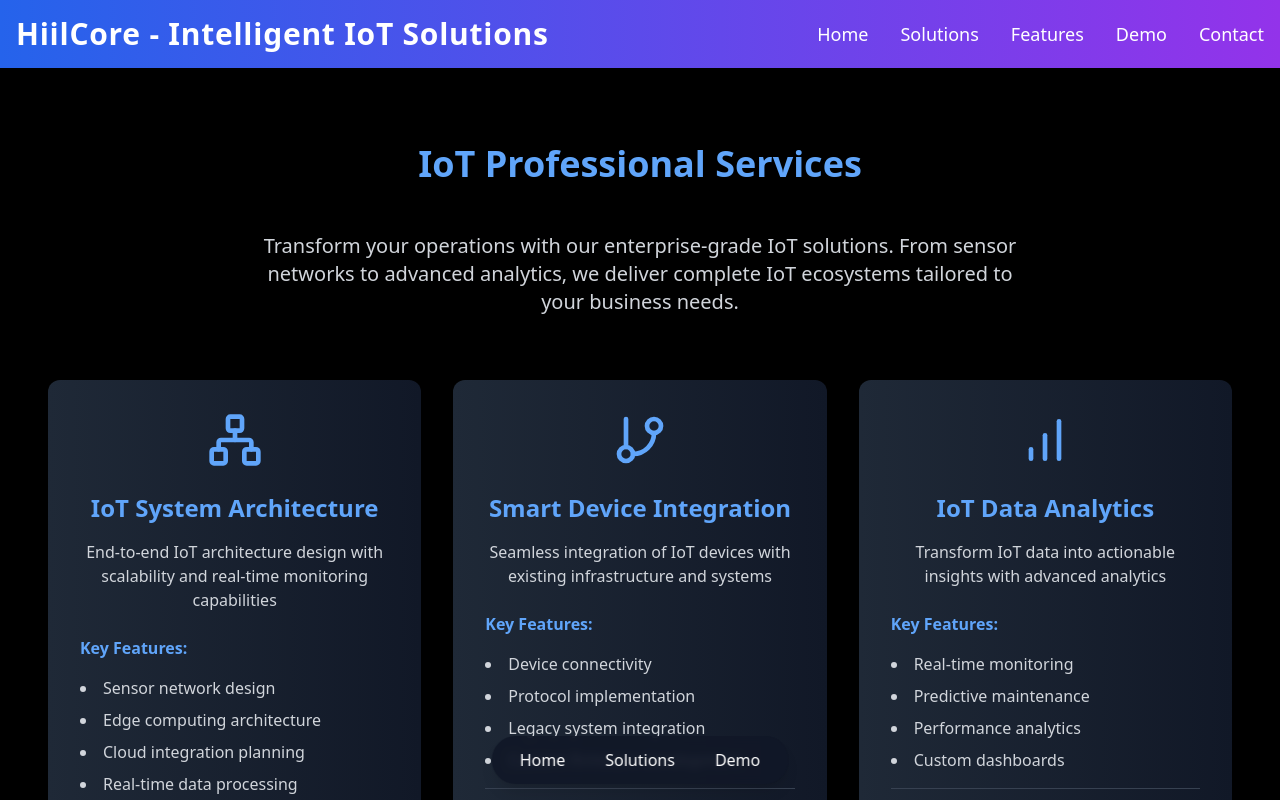
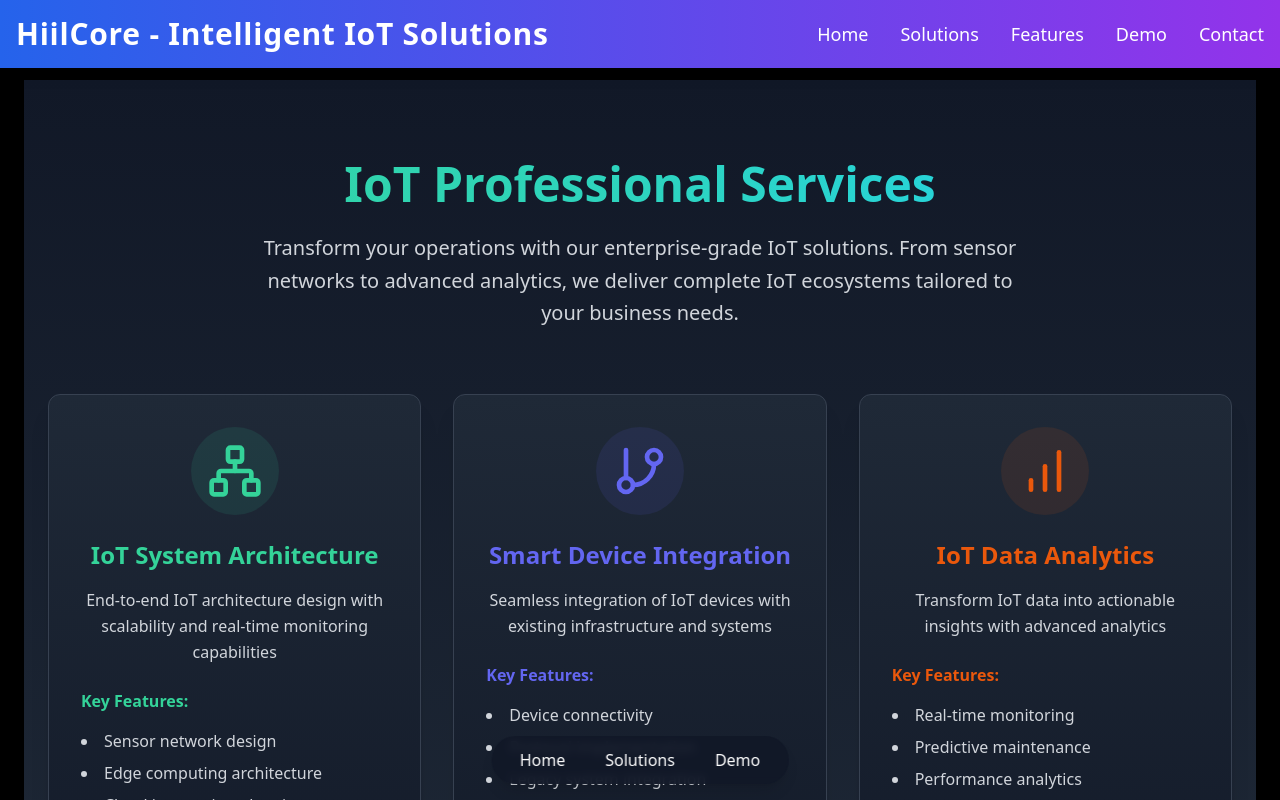
Before and after one commit to mustafasigad/iot-solutions-somalsmart, a Next.js app: page /solutions in a window 1280 px wide. Shown: the top 800 px of the page. Built offline with nearby package versions, Linux system fonts and the light colour scheme.

Commit message:
contact issue resolved

```diff
--- a/src/components/solutions/ProfessionalServices.js
+++ b/src/components/solutions/ProfessionalServices.js
@@ -1,9 +1,38 @@
 "use client";
 import {
   Network, Shield, BarChart, Cpu,
-  GitBranch, LineChart, X, Send, Upload, File, Trash2, Calendar
+  GitBranch, LineChart, X, Send, Upload, File, Trash2, Calendar,
+  AlertCircle, CheckCircle, XCircle
 } from 'lucide-react';
-import { useState } from 'react';
+import { useState, useEffect } from 'react';
+
+// Industry standard colors for IoT and tech services
+const serviceColors = {
+  architecture: {
+    icon: "rgb(52, 211, 153)", // Emerald
+    bg: "rgba(52, 211, 153, 0.1)"
+  },
+  integration: {
+    icon: "rgb(99, 102, 241)", // Indigo
+    bg: "rgba(99, 102, 241, 0.1)"
+  },
+  analytics: {
+    icon: "rgb(234, 88, 12)", // Orange
+    bg: "rgba(234, 88, 12, 0.1)"
+  },
+  security: {
+    icon: "rgb(220, 38, 38)", // Red
+    bg: "rgba(220, 38, 38, 0.1)"
+  },
+  industrial: {
+    icon: "rgb(147, 51, 234)", // Purple
+    bg: "rgba(147, 51, 234, 0.1)"
+  },
+  performance: {
+    icon: "rgb(20, 184, 166)", // Teal
+    bg: "rgba(20, 184, 166, 0.1)"
+  }
+};
 
 const services = [
   {
@@ -16,7 +45,8 @@
       "Cloud integration planning",
       "Real-time data processing"
     ],
-    deliverables: "Complete IoT architecture blueprint, implementation roadmap, and technical specifications"
+    deliverables: "Complete IoT architecture blueprint, implementation roadmap, and technical specifications",
+    colorScheme: serviceColors.architecture
   },
   {
     title: "Smart Device Integration",
@@ -28,7 +58,8 @@
       "Legacy system integration",
       "Custom firmware development"
     ],
-    deliverables: "Fully integrated IoT ecosystem with documentation and support"
+    deliverables: "Fully integrated IoT ecosystem with documentation and support",
+    colorScheme: serviceColors.integration
   },
   {
     title: "IoT Data Analytics",
@@ -40,7 +71,8 @@
       "Performance analytics",
       "Custom dashboards"
     ],
-    deliverables: "Analytics platform with real-time monitoring and predictive capabilities"
+    deliverables: "Analytics platform with real-time monitoring and predictive capabilities",
+    colorScheme: serviceColors.analytics
   },
   {
     title: "IoT Security Solutions",
@@ -52,7 +84,8 @@
       "Data encryption",
       "Access control"
     ],
-    deliverables: "Secure IoT environment with continuous monitoring and threat protection"
+    deliverables: "Secure IoT environment with continuous monitoring and threat protection",
+    colorScheme: serviceColors.security
   },
   {
     title: "Industrial IoT Solutions",
@@ -64,7 +97,8 @@
       "Process optimization",
       "Equipment tracking"
     ],
-    deliverables: "Complete IoT solution with automation and monitoring capabilities"
+    deliverables: "Complete IoT solution with automation and monitoring capabilities",
+    colorScheme: serviceColors.industrial
   },
   {
     title: "Performance Optimization",
@@ -76,7 +110,8 @@
       "Bandwidth management",
       "Latency reduction"
     ],
-    deliverables: "Optimized IoT infrastructure with improved performance metrics"
+    deliverables: "Optimized IoT infrastructure with improved performance metrics",
+    colorScheme: serviceColors.performance
   }
 ];
 
@@ -94,6 +129,7 @@
   const [file, setFile] = useState(null);
   const [isSubmitting, setIsSubmitting] = useState(false);
   const [submitStatus, setSubmitStatus] = useState(null);
+  const [notification, setNotification] = useState(null);
 
   const handleSubmit = async (e) => {
     e.preventDefault();
@@ -119,7 +155,10 @@
       });
 
       if (response.ok) {
-        setSubmitStatus('success');
+        setNotification({
+          type: 'success',
+          message: 'Consultation scheduled successfully!'
+        });
         setFormData({
           name: '',
           email: '',
@@ -132,14 +171,17 @@
         setFile(null);
         setTimeout(() => {
           setIsModalOpen(false);
-          setSubmitStatus(null);
+          setNotification(null);
         }, 2000);
       } else {
-        setSubmitStatus('error');
+        throw new Error('Failed to send request');
       }
     } catch (error) {
       console.error('Error submitting form:', error);
-      setSubmitStatus('error');
+      setNotification({
+        type: 'error',
+        message: 'Failed to schedule consultation. Please try again.'
+      });
     } finally {
       setIsSubmitting(false);
     }
@@ -158,7 +200,11 @@
     if (selectedFile && selectedFile.size <= 5 * 1024 * 1024) {
       setFile(selectedFile);
     } else {
-      alert('Please select a file smaller than 5MB');
+      setNotification({
+        type: 'error',
+        message: 'Please select a file smaller than 5MB'
+      });
+      setTimeout(() => setNotification(null), 3000);
     }
   };
 
@@ -171,39 +217,75 @@
   const minDate = tomorrow.toISOString().split('T')[0];
 
   return (
-    <section className="py-16 px-6 bg-black text-white">
+    <section className="py-20 px-6 bg-gradient-to-b from-gray-900 via-gray-800 to-black text-white">
       <div className="container mx-auto">
-        <h2 className="text-4xl font-bold text-center mb-12 text-blue-400">
+        {notification && (
+          <div
+            className={`fixed top-4 right-4 z-50 flex items-center space-x-2 p-4 rounded-lg shadow-lg transition-all duration-500 ${
+              notification.type === 'success'
+                ? 'bg-emerald-100 border-emerald-500 text-emerald-700'
+                : 'bg-red-100 border-red-500 text-red-700'
+            }`}
+          >
+            {notification.type === 'success' ? (
+              <CheckCircle className="h-5 w-5 text-emerald-500" />
+            ) : (
+              <AlertCircle className="h-5 w-5 text-red-500" />
+            )}
+            <span>{notification.message}</span>
+          </div>
+        )}
+
+        <h2 className="text-5xl font-bold text-center mb-6 bg-gradient-to-r from-emerald-400 via-teal-400 to-cyan-400 text-transparent bg-clip-text">
           IoT Professional Services
         </h2>
-        <p className="text-center mb-16 text-xl text-gray-300 max-w-3xl mx-auto">
-          Transform your operations with our enterprise-grade IoT solutions. From sensor networks to advanced analytics, we deliver complete IoT ecosystems tailored to your business needs.
+        <p className="text-center mb-16 text-xl text-gray-300 max-w-3xl mx-auto leading-relaxed">
+          Transform your operations with our enterprise-grade IoT solutions. From sensor networks to advanced analytics,
+          we deliver complete IoT ecosystems tailored to your business needs.
         </p>
 
         <div className="grid md:grid-cols-2 lg:grid-cols-3 gap-8">
           {services.map((service, index) => (
             <div
               key={index}
-              className="bg-gradient-to-r from-gray-800 to-gray-900 p-8 rounded-xl shadow-xl transform transition-all duration-500 hover:shadow-2xl hover:-translate-y-2"
+              className="relative group bg-gradient-to-b from-gray-800 to-gray-900 p-8 rounded-xl shadow-xl
+                transform transition-all duration-500 hover:scale-[1.02] hover:shadow-2xl border border-gray-700"
+              style={{
+                animationDelay: `${index * 150}ms`
+              }}
             >
               <div className="flex justify-center mb-6">
-                <service.icon className="h-14 w-14 text-blue-400" />
+                <div
+                  className="p-4 rounded-full transition-all duration-300 group-hover:scale-110"
+                  style={{ backgroundColor: service.colorScheme.bg }}
+                >
+                  <service.icon
+                    className="h-14 w-14"
+                    style={{ color: service.colorScheme.icon }}
+                  />
                 </div>
-              <h3 className="text-2xl font-semibold mb-4 text-center text-blue-400">
+              </div>
+              <h3 className="text-2xl font-semibold mb-4 text-center" style={{ color: service.colorScheme.icon }}>
                 {service.title}
               </h3>
-              <p className="text-gray-300 text-center mb-6">
+              <p className="text-gray-300 text-center mb-6 leading-relaxed">
                 {service.description}
               </p>
               <div className="space-y-4">
-                <h4 className="font-semibold text-blue-400">Key Features:</h4>
+                <h4 className="font-semibold" style={{ color: service.colorScheme.icon }}>
+                  Key Features:
+                </h4>
                 <ul className="list-disc list-inside text-gray-300 space-y-2">
                   {service.features.map((feature, idx) => (
-                    <li key={idx}>{feature}</li>
+                    <li key={idx} className="transition-colors duration-200 hover:text-white">
+                      {feature}
+                    </li>
                   ))}
                 </ul>
                 <div className="mt-6 pt-4 border-t border-gray-700">
-                  <h4 className="font-semibold text-blue-400 mb-2">Deliverables:</h4>
+                  <h4 className="font-semibold mb-2" style={{ color: service.colorScheme.icon }}>
+                    Deliverables:
+                  </h4>
                   <p className="text-gray-300">{service.deliverables}</p>
                 </div>
               </div>
@@ -214,15 +296,20 @@
         <div className="mt-16 text-center">
           <button
             onClick={() => setIsModalOpen(true)}
-            className="px-8 py-3 bg-blue-600 text-white rounded-full hover:bg-blue-700 transition-colors text-lg font-semibold"
+            className="px-8 py-4 bg-gradient-to-r from-emerald-500 to-teal-500 text-white rounded-full
+              hover:from-emerald-600 hover:to-teal-600 transition-all duration-300 text-lg font-semibold
+              shadow-lg hover:shadow-xl transform hover:-translate-y-1"
           >
             Schedule a Consultation
           </button>
         </div>
 
         {isModalOpen && (
-          <div className="fixed inset-0 bg-black bg-opacity-50 flex items-center justify-center p-4 z-50">
-            <div className="bg-white rounded-xl w-full max-w-lg p-6 relative max-h-[90vh] overflow-y-auto">
+          <div className="fixed inset-0 bg-black bg-opacity-50 backdrop-blur-sm flex items-center justify-center p-4 z-50">
+            <div
+              className="bg-white rounded-xl w-full max-w-lg p-6 relative max-h-[90vh] overflow-y-auto
+                transform transition-all duration-300 scale-100 opacity-100"
+            >
               <button
                 onClick={() => setIsModalOpen(false)}
                 className="absolute top-4 right-4 text-gray-500 hover:text-gray-700 transition-colors"
@@ -231,11 +318,13 @@
                 <X size={24} />
               </button>
 
-              <h3 className="text-2xl font-bold mb-6 text-gray-800">Schedule IoT Consultation</h3>
+              <h3 className="text-2xl font-bold mb-6 text-gray-800">
+                Schedule IoT Consultation
+              </h3>
 
               <form onSubmit={handleSubmit} className="space-y-6">
                 <div>
-  <label htmlFor="name" className="block text-sm font-medium text-black mb-1">
+                  <label htmlFor="name" className="block text-sm font-medium text-gray-700 mb-1">
                     Name *
                   </label>
                   <input
@@ -245,11 +334,12 @@
                     required
                     value={formData.name}
                     onChange={handleChange}
-    className="w-full px-4 py-2 border border-gray-300 rounded-lg bg-white text-black focus:bg-gray-100 focus:ring-2 focus:ring-gray-500 focus:border-gray-500 outline-none"
+                    className="w-full px-4 py-2 border border-gray-300 rounded-lg bg-white text-black
+                      focus:ring-2 focus:ring-emerald-500 focus:border-emerald-500 outline-none
+                      transition-all duration-200"
                     placeholder="Your name"
                   />
                 </div>
-
 
                 <div>
                   <label htmlFor="email" className="block text-sm font-medium text-gray-700 mb-1">
@@ -262,7 +352,9 @@
                     required
                     value={formData.email}
                     onChange={handleChange}
-                    className="w-full px-4 py-2 border border-gray-300 rounded-lg bg-white text-black focus:bg-gray-100 focus:ring-2 focus:ring-gray-500 focus:border-gray-500 outline-none"
+                    className="w-full px-4 py-2 border border-gray-300 rounded-lg bg-white text-black
+                      focus:ring-2 focus:ring-emerald-500 focus:border-emerald-500 outline-none
+                      transition-all duration-200"
                     placeholder="your.email@example.com"
                   />
                 </div>
@@ -277,13 +369,16 @@
                     name="phone"
                     value={formData.phone}
                     onChange={handleChange}
-                    className="w-full px-4 py-2 border border-gray-300 rounded-lg bg-white text-black focus:bg-gray-100 focus:ring-2 focus:ring-gray-500 focus:border-gray-500 outline-none"
+                    className="w-full px-4 py-2 border border-gray-300 rounded-lg bg-white text-black
+                      focus:ring-2 focus:ring-emerald-500 focus:border-emerald-500 outline-none
+                      transition-all duration-200"
                     placeholder="+1 (234) 567-8900"
                   />
                 </div>
+
                 <div className="grid grid-cols-2 gap-4">
                   <div>
-    <label htmlFor="date" className="block text-sm font-medium text-black mb-1">
+                    <label htmlFor="date" className="block text-sm font-medium text-gray-700 mb-1">
                       Preferred Date *
                     </label>
                     <input
@@ -294,12 +389,13 @@
                       min={minDate}
                       value={formData.date}
                       onChange={handleChange}
-      className="w-full px-4 py-2 border border-gray-300 rounded-lg bg-white text-black focus:bg-gray-100 focus:ring-2 focus:ring-gray-500 focus:border-gray-500 outline-none"
-    />
+                      className="w-full px-4 py-2 border border-gray-300 rounded-lg bg-white text-black
+                        focus:ring-2 focus:ring-emerald-500 focus:border-emerald-500 outline-none
+                        transition-all duration-200"/>
                   </div>
 
                   <div>
-    <label htmlFor="time" className="block text-sm font-medium text-black mb-1">
+                    <label htmlFor="time" className="block text-sm font-medium text-gray-700 mb-1">
                       Preferred Time *
                     </label>
                     <input
@@ -309,7 +405,9 @@
                       required
                       value={formData.time}
                       onChange={handleChange}
-      className="w-full px-4 py-2 border border-gray-300 rounded-lg bg-white text-black focus:bg-gray-100 focus:ring-2 focus:ring-gray-500 focus:border-gray-500 outline-none"
+                      className="w-full px-4 py-2 border border-gray-300 rounded-lg bg-white text-black
+                        focus:ring-2 focus:ring-emerald-500 focus:border-emerald-500 outline-none
+                        transition-all duration-200"
                     />
                   </div>
                 </div>
@@ -327,13 +425,13 @@
                     required
                     value={formData.selectedService}
                     onChange={handleChange}
-    className={`w-full px-4 py-2 border border-gray-300 rounded-lg outline-none ${
-      formData.selectedService ? 'bg-white' : 'bg-gray-200 text-gray-900'
-    } hover:bg-gray-100 focus:ring-2 focus:ring-gray-500 focus:border-gray-500`}
+                    className="w-full px-4 py-2 border border-gray-300 rounded-lg bg-white text-black
+                      focus:ring-2 focus:ring-emerald-500 focus:border-emerald-500 outline-none
+                      transition-all duration-200"
                   >
                     <option value="">Select an IoT service</option>
                     {services.map((service, index) => (
-      <option key={index} value={service.title} className="text-gray-900">
+                      <option key={index} value={service.title}>
                         {service.title}
                       </option>
                     ))}
@@ -351,7 +449,9 @@
                     rows={4}
                     value={formData.requirements}
                     onChange={handleChange}
-                    className="w-full px-4 py-2 border border-gray-300 rounded-lg bg-white text-black focus:bg-gray-100 focus:ring-2 focus:ring-gray-500 focus:border-gray-500 outline-none"
+                    className="w-full px-4 py-2 border border-gray-300 rounded-lg bg-white text-black
+                      focus:ring-2 focus:ring-emerald-500 focus:border-emerald-500 outline-none
+                      transition-all duration-200 resize-y"
                     placeholder="Please describe your IoT project requirements..."
                   />
                 </div>
@@ -361,11 +461,14 @@
                     Attach Document (Optional)
                   </label>
                   {!file ? (
-                    <div className="mt-1 flex justify-center px-6 pt-5 pb-6 border-2 border-gray-300 border-dashed rounded-lg hover:border-blue-400 transition-colors cursor-pointer">
+                    <div
+                      className="mt-1 flex justify-center px-6 pt-5 pb-6 border-2 border-gray-300 border-dashed
+                        rounded-lg hover:border-emerald-400 transition-colors cursor-pointer group"
+                    >
                       <div className="space-y-2 text-center">
-                        <Upload className="mx-auto h-12 w-12 text-gray-400" />
+                        <Upload className="mx-auto h-12 w-12 text-gray-400 group-hover:text-emerald-500 transition-colors" />
                         <div className="flex text-sm text-gray-600">
-                          <label htmlFor="file-upload" className="relative cursor-pointer rounded-md font-medium text-blue-600 hover:text-blue-500">
+                          <label htmlFor="file-upload" className="relative cursor-pointer rounded-md font-medium text-emerald-600 hover:text-emerald-500">
                             <span>Upload a file</span>
                             <input
                               id="file-upload"
@@ -385,12 +488,12 @@
                     </div>
                   ) : (
                     <div className="mt-1 flex items-center space-x-2 p-3 border border-gray-300 rounded-lg bg-gray-50">
-                      <File className="h-6 w-6 text-blue-500" />
-                      <span className="flex-1 truncate text-sm">{file.name}</span>
+                      <File className="h-6 w-6 text-emerald-500" />
+                      <span className="flex-1 truncate text-sm text-gray-600">{file.name}</span>
                       <button
                         type="button"
                         onClick={removeFile}
-                        className="text-red-500 hover:text-red-700"
+                        className="text-red-500 hover:text-red-700 transition-colors"
                         aria-label="Remove file"
                       >
                         <Trash2 className="h-5 w-5" />
@@ -403,28 +506,32 @@
                   type="submit"
                   disabled={isSubmitting}
                   className={`w-full py-3 px-6 rounded-lg flex items-center justify-center space-x-2
-                    ${isSubmitting ? 'bg-gray-400' : 'bg-blue-600 hover:bg-blue-700'}
-                    text-white font-semibold transition-colors`}
+                    ${isSubmitting
+                      ? 'bg-gray-400 cursor-not-allowed'
+                      : 'bg-gradient-to-r from-emerald-500 to-teal-500 hover:from-emerald-600 hover:to-teal-600'}
+                    text-white font-semibold transition-all duration-300 transform hover:-translate-y-1`}
                 >
                   {isSubmitting ? (
                     <div className="animate-spin rounded-full h-5 w-5 border-2 border-white border-t-transparent" />
                   ) : (
                     <>
-                      <Calendar size={20} />
+                      <Calendar className="h-5 w-5" />
                       <span>Schedule IoT Consultation</span>
                     </>
                   )}
                 </button>
 
                 {submitStatus === 'success' && (
-                  <div className="text-green-600 text-center mt-4 font-medium">
-                    Consultation scheduled successfully!
+                  <div className="text-emerald-600 text-center mt-4 font-medium flex items-center justify-center space-x-2">
+                    <CheckCircle className="h-5 w-5" />
+                    <span>Consultation scheduled successfully!</span>
                   </div>
                 )}
 
                 {submitStatus === 'error' && (
-                  <div className="text-red-600 text-center mt-4 font-medium">
-                    Failed to schedule consultation. Please try again.
+                  <div className="text-red-600 text-center mt-4 font-medium flex items-center justify-center space-x-2">
+                    <XCircle className="h-5 w-5" />
+                    <span>Failed to schedule consultation. Please try again.</span>
                   </div>
                 )}
               </form>
```
Lines whose indentation alone changed are shown as unchanged.
